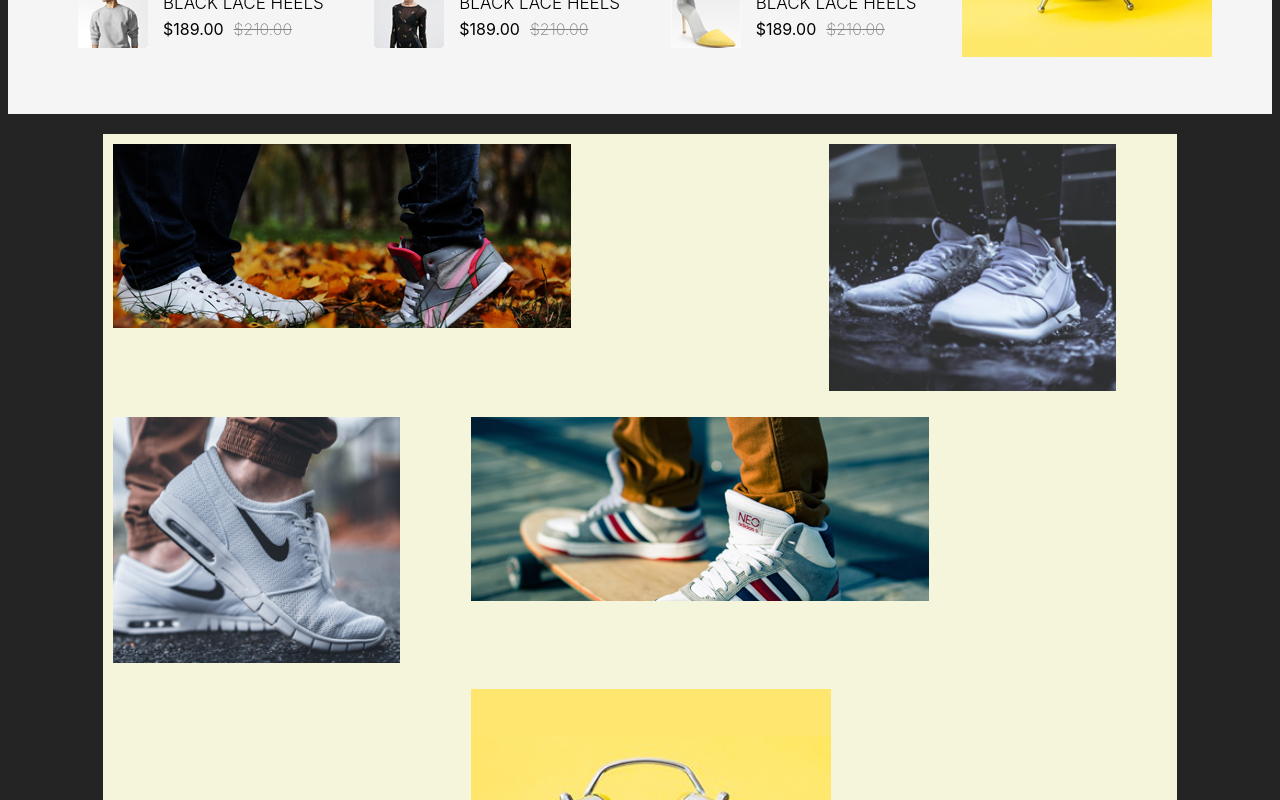
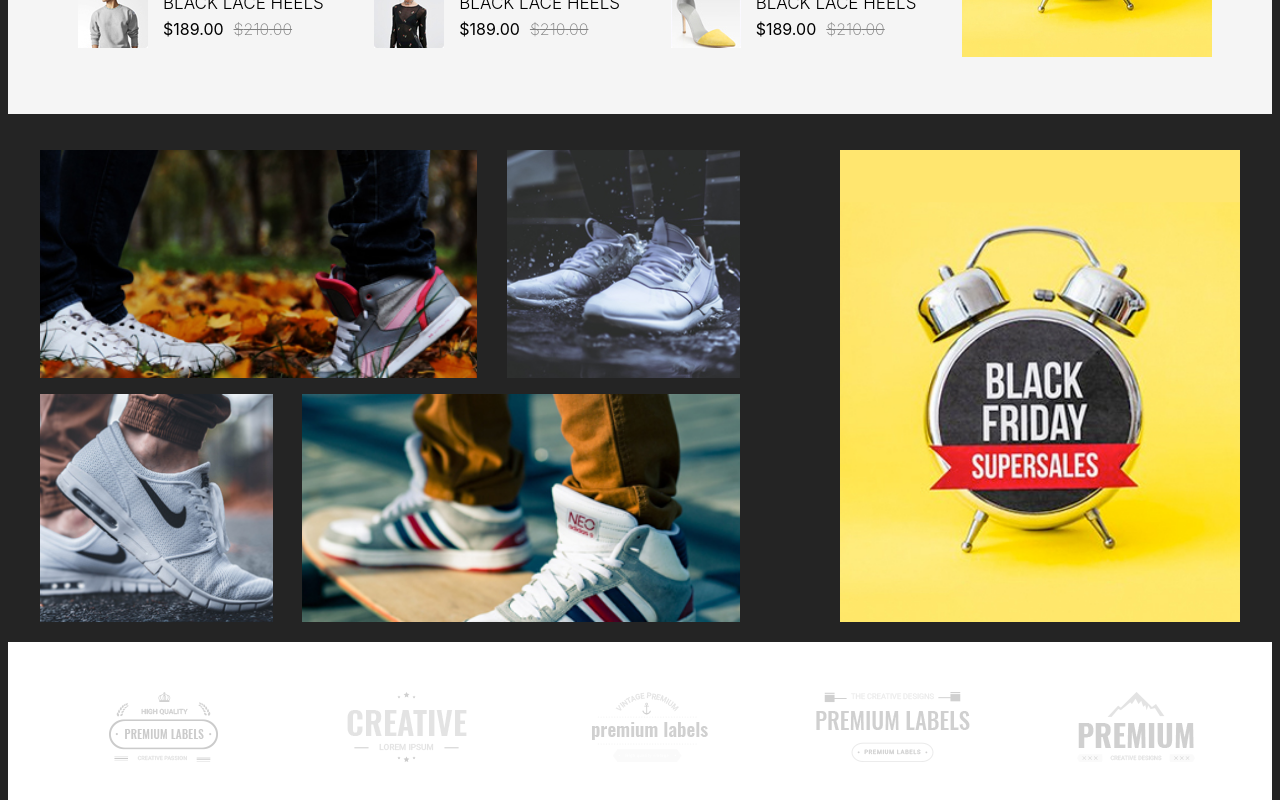
Before and after one commit to BridgetKas/ShoeStore, a React (Vite) app: page / in a window 1280 px wide. Shown: the part 2200-3000 px from the top of the page. Built offline with nearby package versions, Linux system fonts and the light colour scheme.

Commit message:
Changed Overlay Component

```diff
--- a/src/components/overLayShoes/overlay.jsx
+++ b/src/components/overLayShoes/overlay.jsx
@@ -4,19 +4,46 @@ import photo3 from '../../assets/ShoeGallery/c3.jpg'
 import photo4 from '../../assets/ShoeGallery/c4.jpg'
 import photo5 from '../../assets/DealsImages/c5.jpg'
 import styles from './overlay.module.css'
+import Box from '@mui/material/Box';
+import Grid from '@mui/material/Grid';
 
+export default function BasicGrid() {
+  return (
+    <Box sx={{ width:"95%",
+      marginRight:"auto",
+      marginLeft:"auto",
+      marginTop:"36px",
+    }}>
 
-function OverlayComp() {
-  return (
-    <div className={styles.mainContainer}>
-      <div  className={styles.imageContainerone}><img src={photo1}/></div>
-      <div  className={styles.imageContainer}><img src={photo2}/></div>
-      <div  className={styles.imageContainer}><img src={photo3}/></div>
-      <div  className={styles.imageContainertwo}><img src={photo4}/></div>
-      <div  className={styles.imageContainerthree}><img src={photo5}/></div>
+      <Grid container sx={{width:"100%", margin:"0px", marginBottom:"20px"}}  columnGap={1} rowGap={1}
+        justifyContent="space-between" className={styles.container}
+      >
+        <Grid item sm={12}  md={7}>
+          <Grid container sx={{width:"100%",height:"100%", margin:"0px", marginBottom:"20px"}} rowGap={2} columnGap={1}
+            justifyContent="space-between"
+          >
+            <Grid item xs={12} sm={7.5}>
+              <img src={photo1}className={styles.image}/>
+            </Grid>
+            <Grid item xs={12} sm={4}>
+              <img src={photo2} className={styles.image}/>
+            </Grid>
+            <Grid item  xs={12} sm={4}>
+              <img src={photo3} className={styles.image}/>
+            </Grid>
+            <Grid item xs={12} sm={7.5}>
+              <img src={photo4} className={styles.image}/>
+            </Grid>
 
-    </div>
-  )
+          </Grid>
+        </Grid>
+        <Grid item  sm={12} md={4} sx={{ width:"100%"}}>
+          <div className={styles.imageContainer}>
+            <img src={photo5} className={styles.image2}/>
+          </div>
+        </Grid>
+      </Grid>
+
+    </Box>
+  );
 }
-
-export default OverlayComp
--- a/src/components/overLayShoes/overlay.module.css
+++ b/src/components/overLayShoes/overlay.module.css
@@ -1,67 +1,47 @@
-.mainContainer {
-    display:flex;
-    flex-direction:column;
-    align-items:center;
-    justify-content: center;
-    gap:20px;
-    padding:10px;
-    width:95%;
-    margin:20px auto;
-    flex-wrap:wrap;
-    background-color: beige;
+.image {
+    width:100%;
+    height:100%;
+    object-fit:cover;
+}
+
+.image2 {
+    width:100%;
+}
+
+.container {
+    height:fit-content;
+
 }
 
 .imageContainer {
-    width:95%;
-}
-
-.imageContainer2 {
     width:100%;
 }
 
-.imageContainer img {
-    max-width:100%;
-    width:100%;
-}
-
-
-
-@media (min-width:578px) {
-    .mainContainer {
-        width:85%;
-    }
-
-    .imageContainer {
-        width:85%;
+@media (min-width:768px) {
+    .imageContainer{
+        /* flex-basis:auto; */
+        display:flex;
+        align-items: center;
+        justify-content: center;
+        width:50%;
+        margin:0 auto;
     }
 }
 
-
-@media (min-width:768px) {
-
-    .mainContainer {
-        display:grid;
-        grid-template-columns: repeat(3,1fr);
-        align-items: start;
+@media (min-width:900px) {
+    .imageContainer {
+        height:100%;
+        justify-self: center;
+        width:100%;
     }
 
-    .imageContainerone {
-        grid-column:1/3;
-        overflow: hidden;
+    .container {
+        height:fit-content;
     }
 
-    .imageContainer {
-        align-self: stretch;
-        justify-self: stretch;
-    }
-
-    .imageContainertwo {
-        grid-column:2/span 2;
-        overflow: hidden;
-    }
-
-    .imageContainerthree {
-      grid-column: 2/span 2;
+    .image2 {
+        width:100%;
+        object-fit: contain;
     }
 
 }
```
